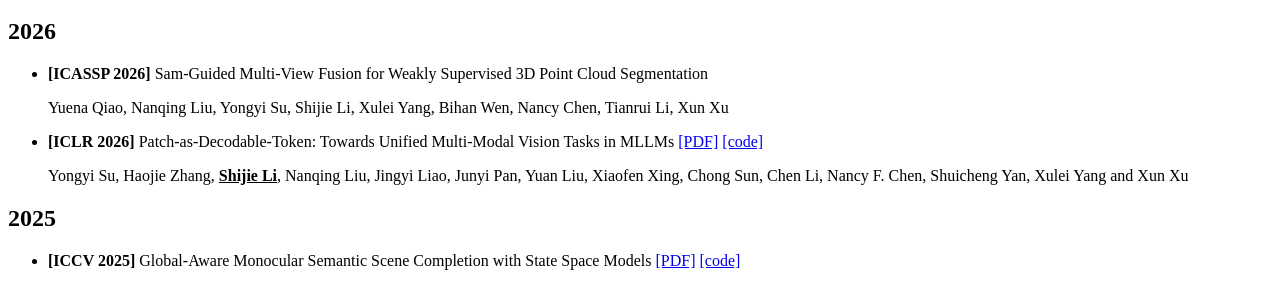
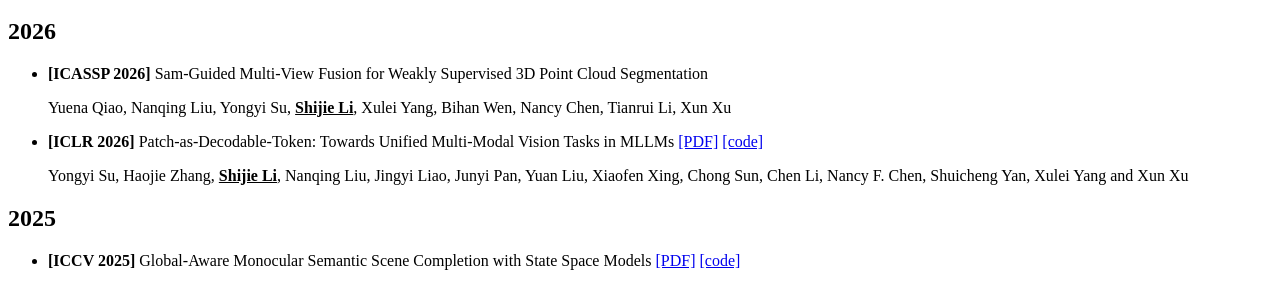
Before and after one commit to sj-li/sj-li.github.io, a Jekyll site: the page built from _pages/includes/pub.md, in a window 1280 px wide and 900 px high, scrolled down 1084 px. Shown: the part 161-447 px from the top of the window. Built offline with Jekyll 4.4.1, drawn with Linux system fonts in a browser that asks for light colours; our own code applies the rules of GitHub Pages for plain Markdown files.

Commit message:
Update pub.md

```diff
--- a/_pages/includes/pub.md
+++ b/_pages/includes/pub.md
@@ -33,7 +33,7 @@
 ## 2026
 - **[ICASSP 2026]** Sam-Guided Multi-View Fusion for Weakly Supervised 3D Point Cloud Segmentation
 
-    Yuena Qiao, Nanqing Liu, Yongyi Su, Shijie Li, Xulei Yang, Bihan Wen, Nancy Chen, Tianrui Li, Xun Xu
+    Yuena Qiao, Nanqing Liu, Yongyi Su, **<u>Shijie Li</u>**, Xulei Yang, Bihan Wen, Nancy Chen, Tianrui Li, Xun Xu
 
 
 - **[ICLR 2026]** Patch-as-Decodable-Token: Towards Unified Multi-Modal Vision Tasks in MLLMs [[PDF]](https://arxiv.org/pdf/2510.01954) [[code]](https://github.com/Gorilla-Lab-SCUT/PaDT)
```
